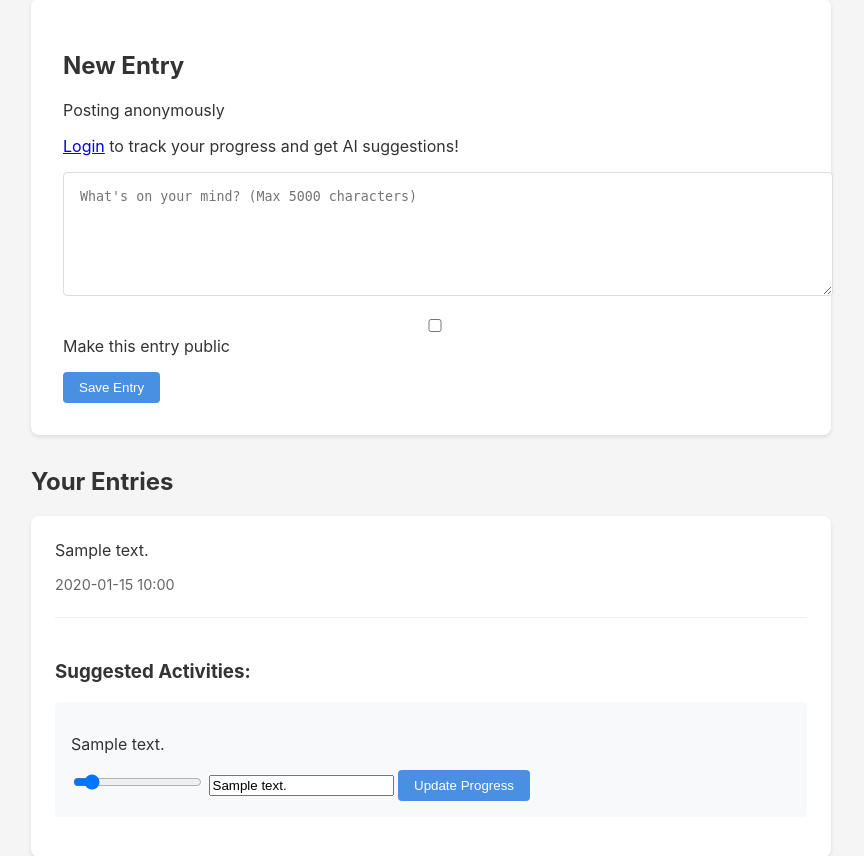
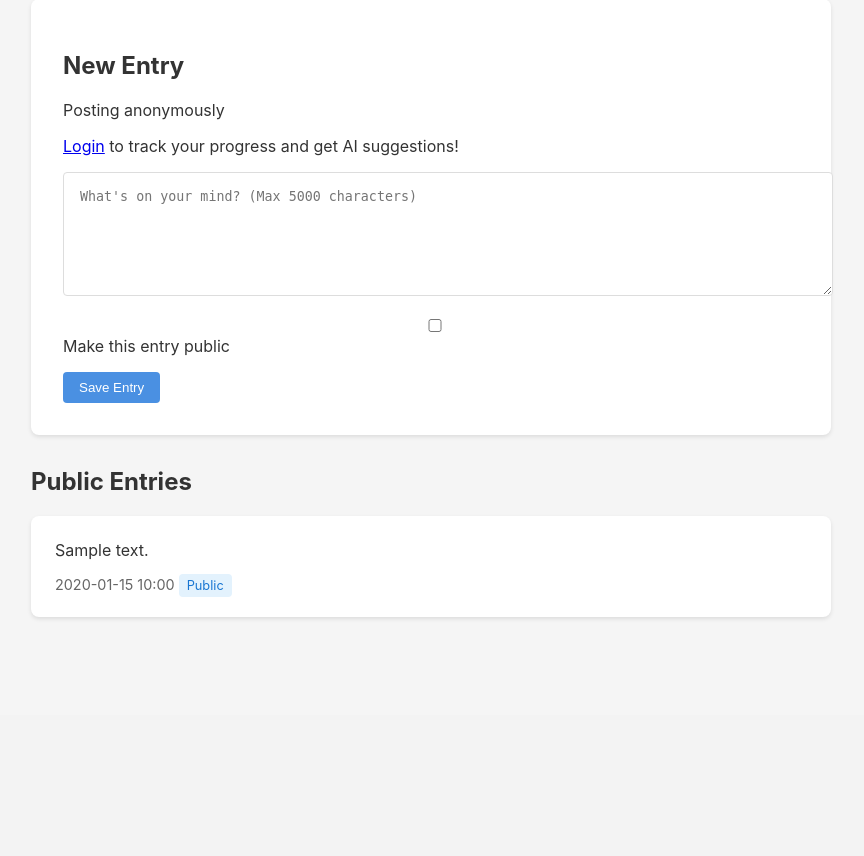
Before and after one commit to goforaditya/sololevel-alpha-one, a FastAPI app: template templates/home.html in a window 1280 px wide. Shown: the part 85-941 px from the top of the page, without its empty margins (209-1073 px from the left). After the commit the page ends 704 px from the top, so only its background shows below. Run offline with FastAPI, Linux system fonts and the light colour scheme; the template is opened without the code that fills it: most values are stand-ins (such as "Sample title", 1, 10 or a date in 2020); parts of the project's set-up code (start-up, migrations or seed data) failed here and were passed over.

Commit message:
Update home.html

```diff
--- a/templates/home.html
+++ b/templates/home.html
@@ -1,7 +1,5 @@
 {% extends "base.html" %}
-
 {% block title %}Home{% endblock %}
-
 {% block content %}
 <div class="container">
     <section class="entry-form">
@@ -26,6 +24,7 @@
     </section>
 
     <section class="entries">
+        {% if user %}
             <h2>Your Entries</h2>
             {% for entry in entries %}
             <div class="entry-card">
@@ -54,6 +53,18 @@
                 {% endif %}
             </div>
             {% endfor %}
+        {% else %}
+            <h2>Public Entries</h2>
+            {% for entry in public_entries %}
+            <div class="entry-card">
+                <div class="entry-content">{{ entry.content }}</div>
+                <div class="entry-meta">
+                    <span>{{ entry.created_at.strftime('%Y-%m-%d %H:%M') }}</span>
+                    <span class="public-badge">Public</span>
+                </div>
+            </div>
+            {% endfor %}
+        {% endif %}
     </section>
 </div>
 {% endblock %}
```
Lines whose indentation alone changed are shown as unchanged.
